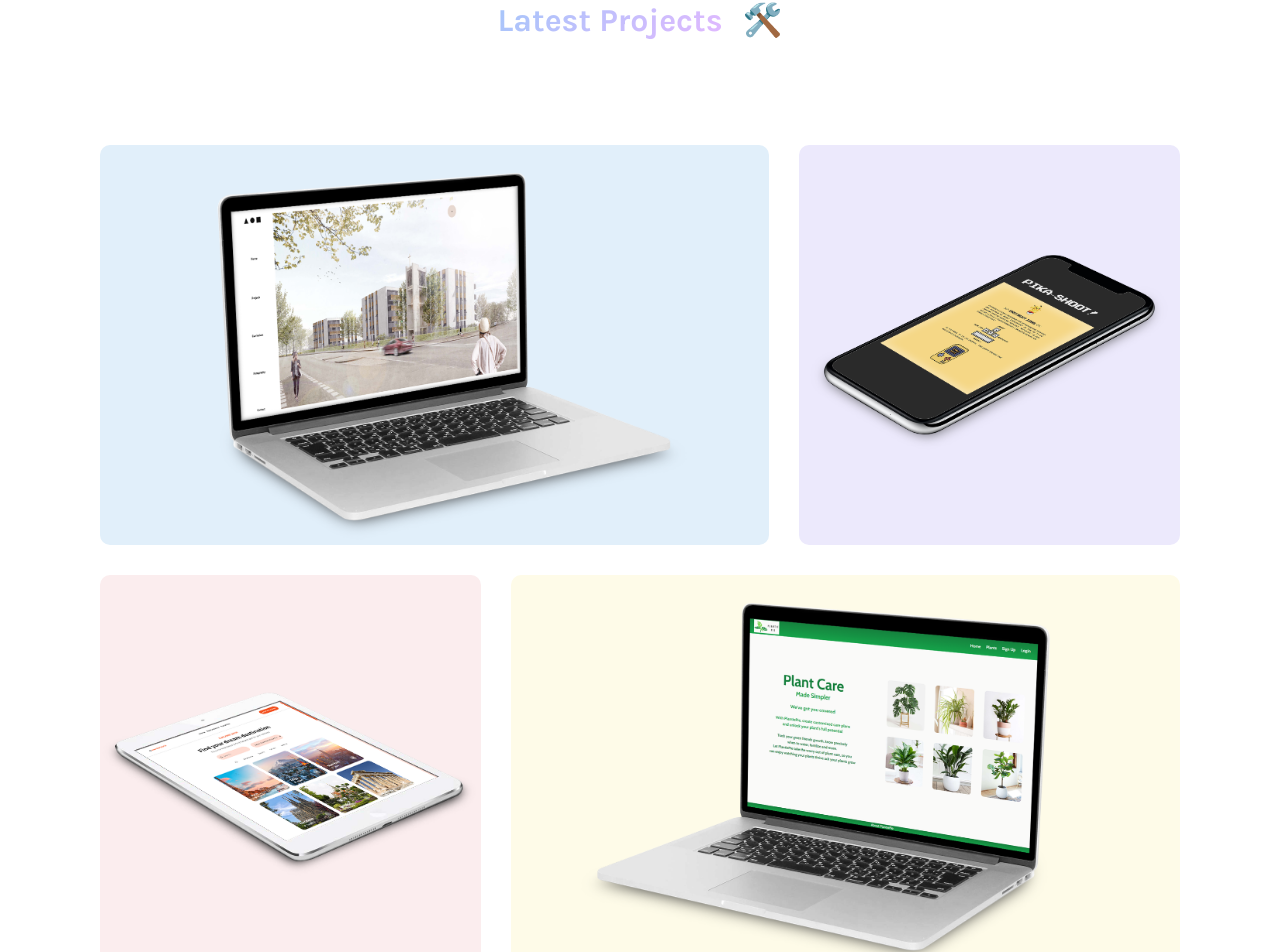
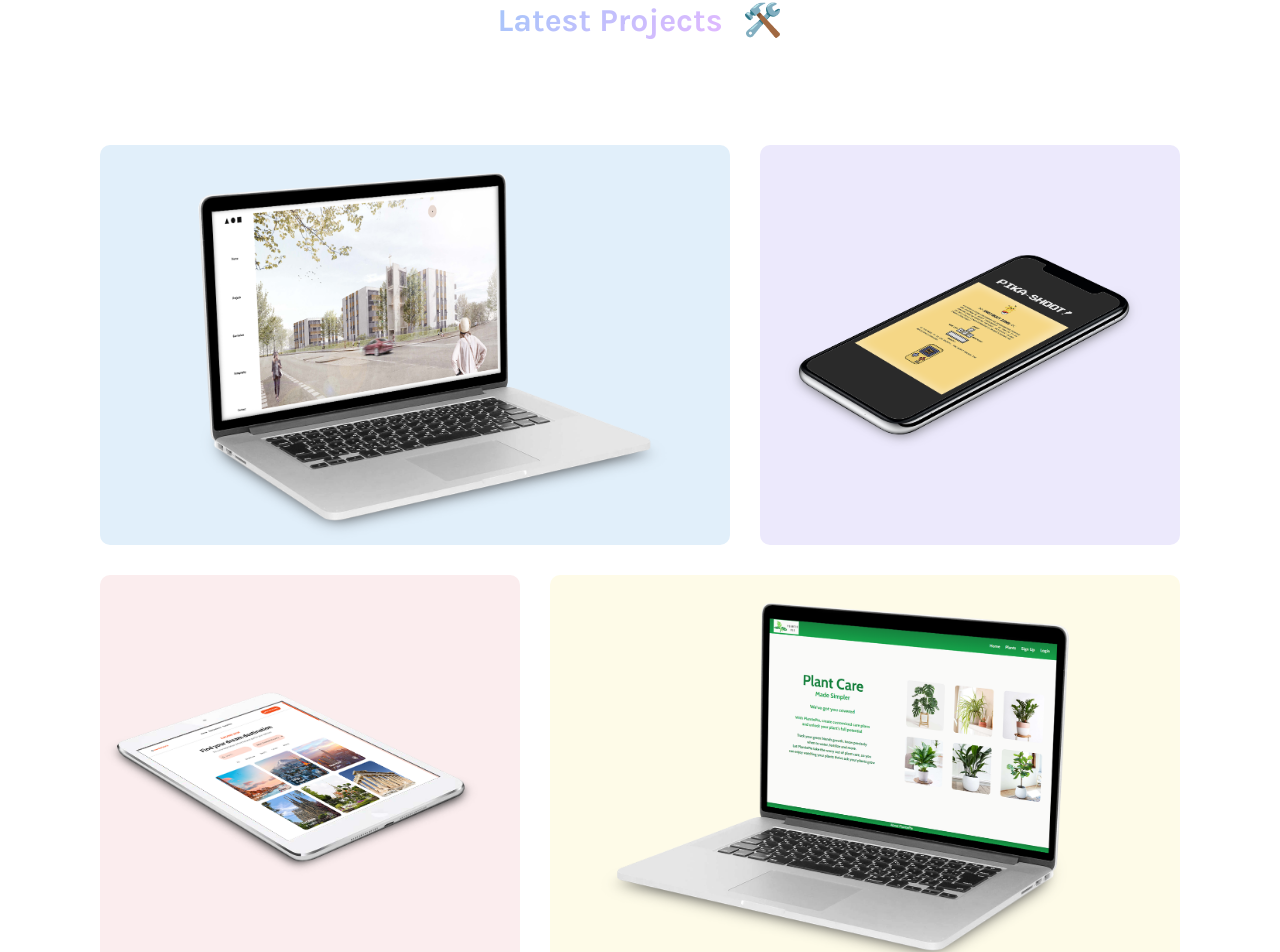
Before and after one commit to amcasep/Portfolio-Developer, a React (Vite) app: page / in a window 1280 px wide. Shown: the part 1003-1955 px from the top of the page. Built offline with nearby package versions, Linux system fonts and the light colour scheme.

Commit message:
updated pictures from projects

```diff
--- a/src/App.css
+++ b/src/App.css
@@ -344,7 +344,18 @@ button:hover {
   align-items: center;
   position: relative;
 }
-
+.portfolioOne {
+  width: 60%;
+}
+.portfolioTwo {
+  width: 40%;
+}
+.portfolioThree {
+  width: 40%;
+}
+.portfolioFour {
+  width: 60%;
+}
 .portfolioProjects img {
   height: 100%;
   object-fit: contain;
--- a/src/Components/Projects.jsx
+++ b/src/Components/Projects.jsx
@@ -1,6 +1,8 @@
 import img1 from "../assets/p1.png"
 import img2 from "../assets/p2.png"
+import img22 from "../assets/p22.png"
 import img3 from "../assets/p3.png"
+import img33 from "../assets/p33.png"
 import img4 from "../assets/p4.png"
 import img5 from "../assets/p5.png"
 import Aos from 'aos';
@@ -37,7 +39,7 @@ const Projects = () => {
                         </div>
                     </div>
                     <div className="portfolioTwo" data-aos="fade-left" data-aos-once="true">
-                        <img src={img2} alt="" />
+                        <img src={img22} alt="" />
                         <div className="overlayTwo">
                             <h3>Pika-shoot!</h3>
                             <p>A game about avoiding obstacles, collecting Pokéballs and shooting enemies</p>
@@ -54,7 +56,7 @@ const Projects = () => {
                 </div>
                 <div className="secondRow" >
                     <div className="portfolioThree" data-aos="fade-right" data-aos-once="true">
-                        <img src={img3} alt="" />
+                        <img src={img33} alt="" />
                         <div className="overlayThree">
                             <h3>WanderWorld</h3>
                             <p>React app that displays information about destinations around the world incl. weather</p>
```
Also changed, not shown: src/assets/p22.png (added), src/assets/p33.png (added).
